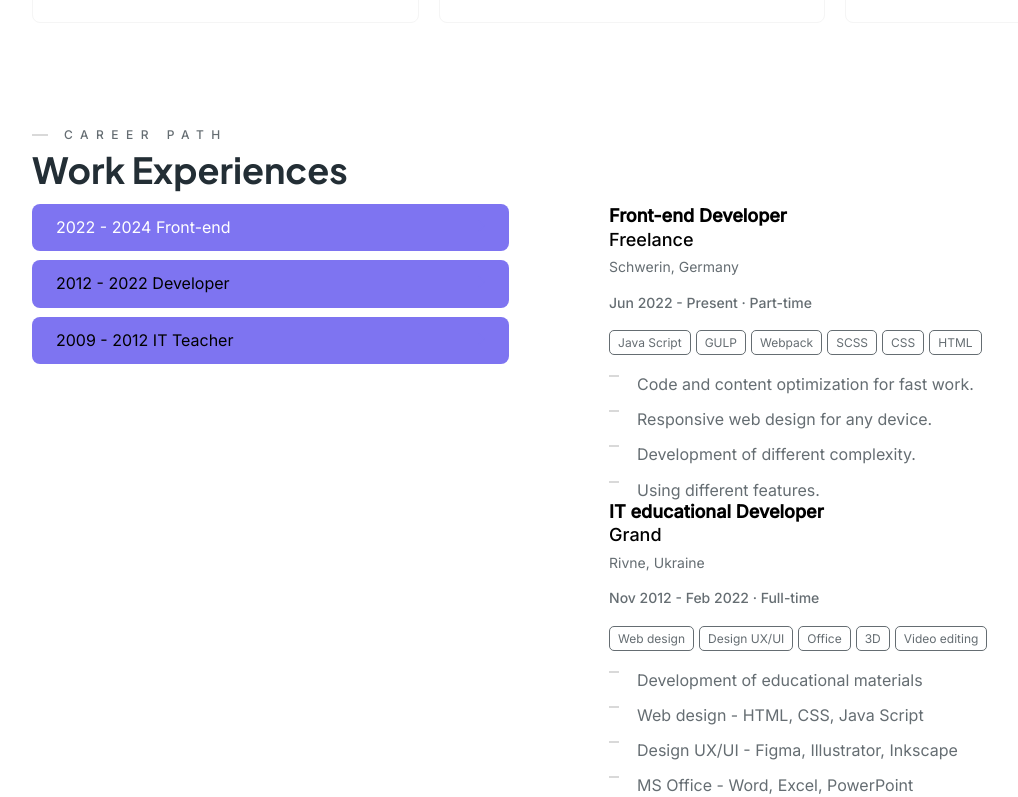
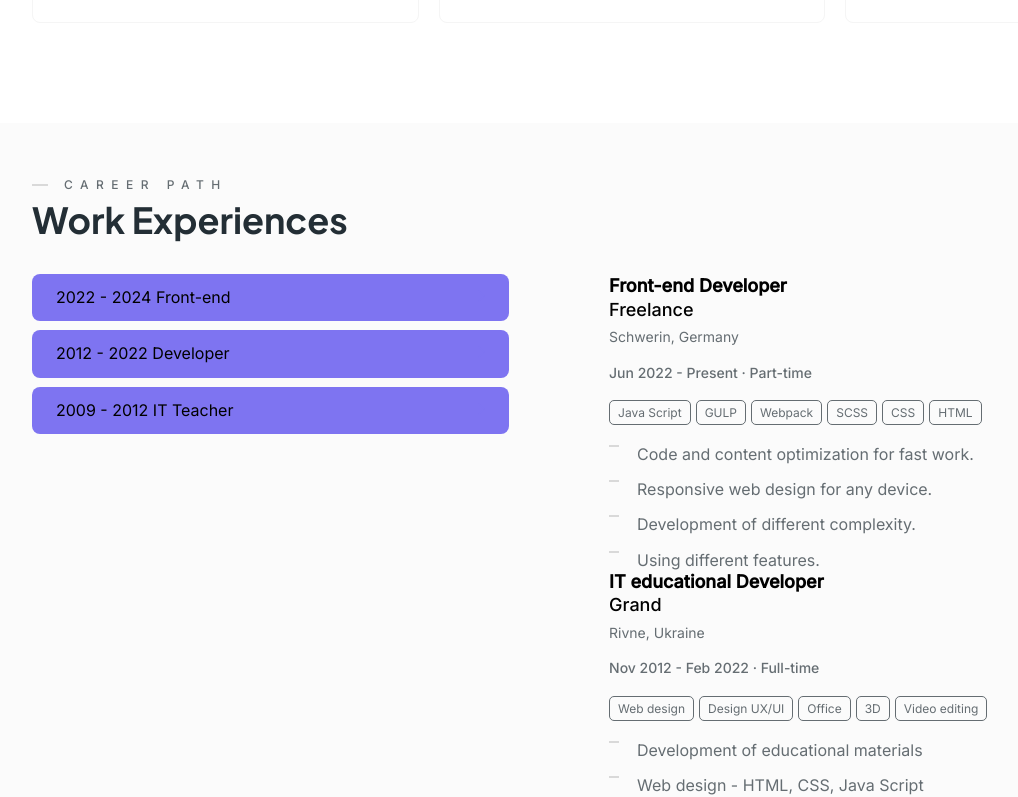
Before and after one commit to VitaliiSoloninko/angular-vitalii-portfolio, an Angular app: page / in a window 1280 px wide. Shown: the part 2150-2947 px from the top of the page, without its empty margins (8-1026 px from the left). Built offline with nearby package versions, Linux system fonts and the light colour scheme.

Commit message:
4.3	Section Experience. Fix layout

```diff
--- a/src/app/sections/experience/experience.component.scss
+++ b/src/app/sections/experience/experience.component.scss
@@ -0,0 +1,16 @@
+.career {
+  // .career__container
+  background-color: var(--bg-color);
+  &__container {
+    display: flex;
+    flex-direction: column;
+    justify-content: center;
+    padding-top: 50px;
+    padding-bottom: 50px;
+  }
+  &__title {
+    &:not(:last-child) {
+      padding-bottom: 20px;
+    }
+  }
+}
--- a/src/app/sections/experience/tabs/tabs.component.html
+++ b/src/app/sections/experience/tabs/tabs.component.html
@@ -1,6 +1,6 @@
-<div class="body">
+<div class="career__body">
   <nav class="career__navigation navigation-career">
-    <button type="button" class="navigation-career__title _tab-active">
+    <button type="button" class="navigation-career__title">
       <div class="navigation-career__text">2022 - 2024 Front-end</div>
       <div class="navigation-career__arrow">
         <img src="assets/icons/arrow-16.svg" alt="l" />
--- a/src/app/sections/experience/tabs/tabs.component.scss
+++ b/src/app/sections/experience/tabs/tabs.component.scss
@@ -2,7 +2,8 @@ $tablet: 991.98px;
 $mobile: 767.98px;
 $mobileSmall: 479.98px;
 
-.body {
+.career {
+  &__body {
     display: grid;
     grid-template-columns: auto;
     grid-template-rows: auto;
@@ -16,6 +17,17 @@ $mobileSmall: 479.98px;
       align-content: center;
       align-items: start;
       grid-auto-flow: column;
+    }
+  }
+
+  &__navigation {
+    ._tab-spoller & {
+      display: none;
+    }
+  }
+
+  // .career__content
+  &__content {
   }
 }
 
@@ -43,7 +55,7 @@ $mobileSmall: 479.98px;
     }
     &__arrow {
     }
-    &._tab-active {
+    &.tab-active {
       color: #fff;
       background-color: var(--purple-color);
     }
--- a/src/app/sections/experience/tabs/tabs.component.ts
+++ b/src/app/sections/experience/tabs/tabs.component.ts
@@ -5,8 +5,6 @@ import { Component } from '@angular/core';
   standalone: true,
   imports: [],
   templateUrl: './tabs.component.html',
-  styleUrl: './tabs.component.scss'
+  styleUrl: './tabs.component.scss',
 })
-export class TabsComponent {
-
-}
+export class TabsComponent {}
```
Lines whose indentation alone changed are shown as unchanged.
